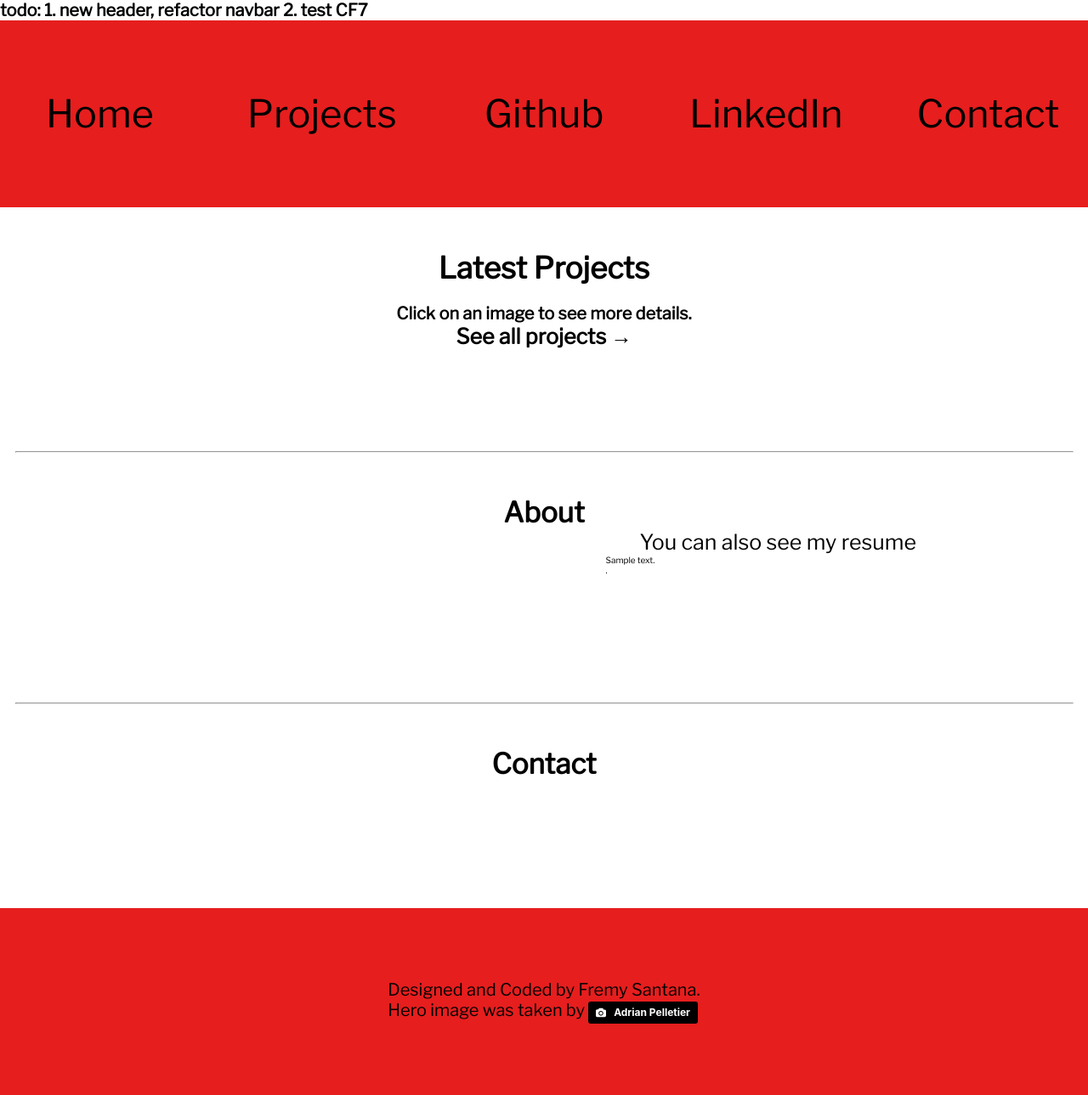
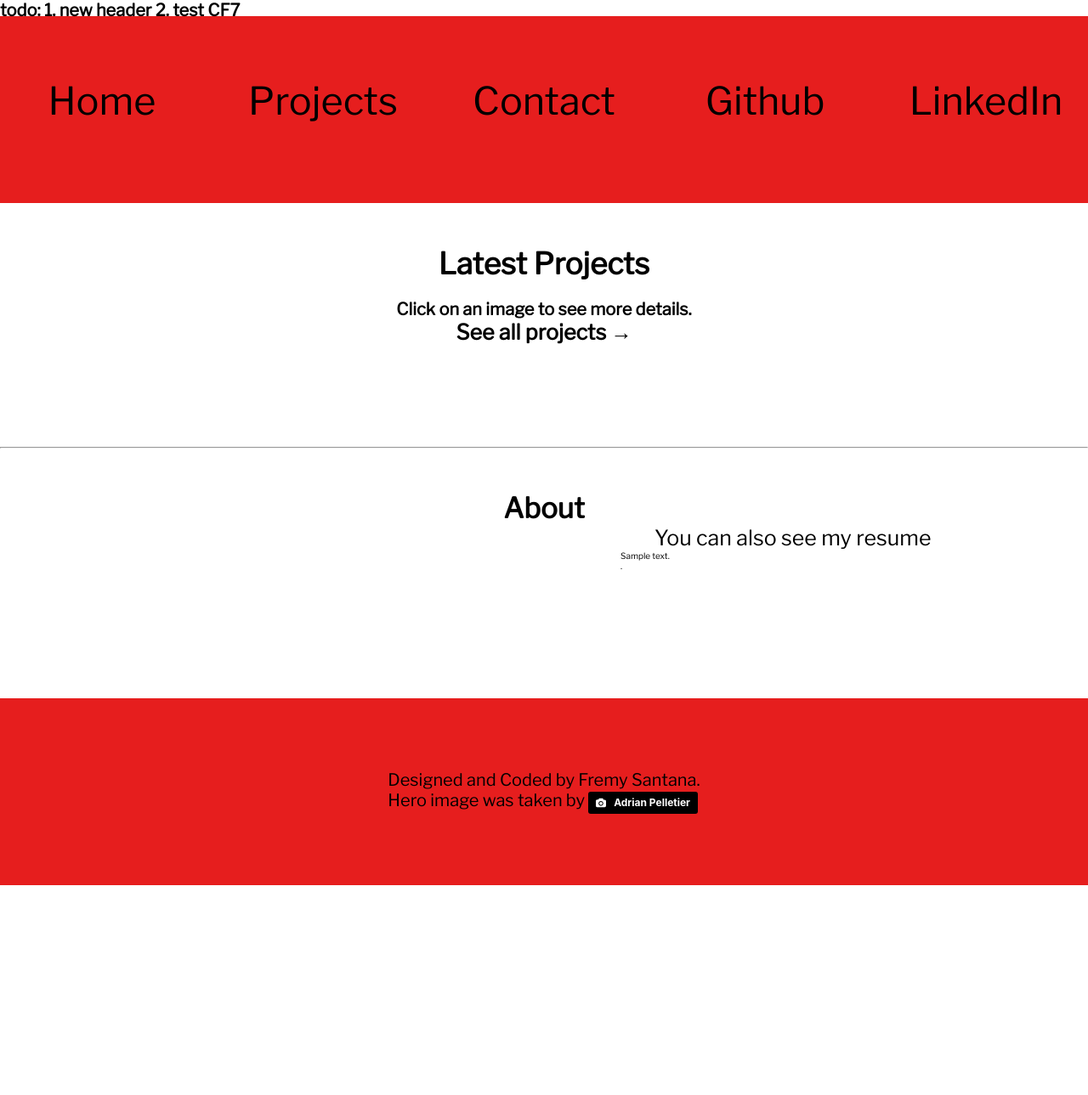
Before and after one commit to frmysantana/wordpress_portfolio, a WordPress theme: template themes/portfolio/front-page.php in a window 1280 px wide. Shown: the whole page at 85% size. After the commit the page ends 1042 px from the top, so only its background shows below. Run offline with PHP 8.4 and a stand-in for WordPress, Linux system fonts and the light colour scheme; the site name, menu and one post (Sample post) are stand-ins, and other content is empty; some libraries are stand-ins or nearby versions.

Commit message:
Refactored header and nav bar

```diff
--- a/themes/portfolio/css/base/_base.scss
+++ b/themes/portfolio/css/base/_base.scss
@@ -51,7 +51,7 @@
   justify-content: space-between;
   margin: 0 auto;
   height: 100%;
-  max-width: 124.5rem;
+  max-width: 140rem;
 
   @include respond(tab-land) {
     max-width: 100rem;
--- a/themes/portfolio/front-page.php
+++ b/themes/portfolio/front-page.php
@@ -40,10 +40,6 @@
         </div>
       </div>
     </section>
-    <hr class="container">
-    <section class="section-contact" id="contact">
-      <h3 class="section-contact__title">Contact</h3>
-    </section>
   </main>
 <?php get_footer();
 // [id]
--- a/themes/portfolio/functions.php
+++ b/themes/portfolio/functions.php
@@ -15,9 +15,11 @@
     /* SIZES
     550*450 - my image, home page latest project, & individual projects
     364 * 254 - blog archive pages
+    1912 * 400 - hero image in header
     */
     add_image_size('archiveSize', 360, 250, true);
     add_image_size('singleSize', 550, 450, true);
+    add_image_size('heroSize', 1912, 400);
   };
 
   add_action('after_setup_theme', 'portfolio_features');
--- a/themes/portfolio/header.php
+++ b/themes/portfolio/header.php
@@ -5,53 +5,44 @@
     <meta name="viewport" content="width=device-width, initial-scale=1">
     <?php wp_head(); ?>
   </head>
-  <?php $post_count = get_post_count();?>
+  <?php $post_count = get_post_count(); ?>
   <body id="site_content-js"
     <?php
-      // conditionally apply fill classes only if their is 1 blog post summary on the blog page.
+      // conditionally apply fill classes only if there is 1 blog post summary on the blog page.
       // is_home() checks if the current page is the blog index
       if((is_home() AND $post_count == 1) OR (is_404())) { echo 'class="body--fill-page"';}
     ?>>
-    <h1>todo: 1. new header, refactor navbar 2. test CF7</h1>
+    <h1>todo: 1. new header 2. test CF7</h1>
 
-    <header class="header">
+    <header>
+      <div class="hero">
+        <?php echo wp_get_attachment_image(108, 'heroSize'); ?>
+      </div>
+    </header>
+
+    <nav class="nav">
+
       <input type="checkbox" class="navigation__checkbox" id="navi-toggle">
 
       <label for="navi-toggle" class="navigation__button">
         <span class="navigation__icon">&nbsp;</span>
       </label>
 
-      <div class="navigation__background">
-        <ul class="navigation__list">
-          <li class="navigation__item nav-option--phone <?php if (is_page('Home')) echo 'nav-option--current-page'; ?>">
+        <ul class="container navigation__background">
+          <li class="navigation__item navigation__item--phone <?php if (is_page('Home')) echo 'navigation__item--current-page'; ?>">
             <a href="<?php echo site_url(); ?>" class="navigation__link">Home</a>
           </li>
-          <li class="navigation__item nav-option--phone <?php if (get_queried_object_id() == 23) echo 'nav-option--current-page'; ?>">
+          <li class="navigation__item navigation__item--phone <?php if (get_queried_object_id() == 23) echo 'navigation__item--current-page'; ?>">
             <a href="<?php echo site_url('/blog'); ?>" class="navigation__link">Projects</a>
           </li>
-          <li class="navigation__item nav-option--phone">
+          <li class="navigation__item navigation__item--phone <?php if (get_queried_object_id() == 98) echo 'navigation__item--current-page'; ?>">
+            <a href="<?php echo site_url('/contact'); ?>" class="navigation__link">Contact</a>
+          </li>
+          <li class="navigation__item navigation__item--phone">
             <a href="https://github.com/frmysantana" target="_blank" class="navigation__link">Github</a>
           </li>
-          <li class="navigation__item nav-option--phone">
+          <li class="navigation__item navigation__item--phone">
             <a href="https://www.linkedin.com/in/fremy-santana-5a714696" target="_blank" class="navigation__link">LinkedIn</a>
           </li>
-          <li class="navigation__item nav-option--phone <?php if (get_queried_object_id() == 98) echo 'nav-option--current-page'; ?>">
-            <a href="<?php echo site_url('/contact'); ?>" class="navigation__link">Contact</a>
-          </li>
         </ul>
-      </div>
-
-      <nav class="container">
-        <a href="<?php echo site_url(); ?>" class="nav-option nav-option__home <?php if (is_page('Home')) echo 'nav-option--current-page'; ?>">
-            Home
-        </a>
-        <a href="<?php echo site_url('/blog'); ?>" class="nav-option nav-option__projects <?php if (get_queried_object_id() == 23) echo 'nav-option--current-page';
-        // else echo "failed";
-        ?>">
-            Projects
-        </a>
-        <a class="nav-option" href="https://github.com/frmysantana" target="_blank">Github</a>
-        <a class="nav-option" href="https://www.linkedin.com/in/fremy-santana-5a714696" target="_blank">LinkedIn</a>
-        <a class="nav-option nav-option--email <?php if (get_queried_object_id() == 98) echo 'nav-option--current-page'; ?>" href="<?php echo site_url('/contact'); ?>">Contact</a>
-      </nav>
-    </header>
+    </nav>
--- a/themes/portfolio/index.php
+++ b/themes/portfolio/index.php
@@ -27,5 +27,4 @@
     ?>
   </main>
 <?php get_footer();
-// [id]
 ?>
--- a/themes/portfolio/style.css
+++ b/themes/portfolio/style.css
@@ -53,7 +53,7 @@
   justify-content: space-between;
   margin: 0 auto;
   height: 100%;
-  max-width: 124.5rem;
+  max-width: 140rem;
 }
 @media only screen and (max-width: 75em) {
   .container {
@@ -69,65 +69,30 @@
   flex-direction: column;
 }
 
-.header {
+.hero img {
+  width: 100%;
+}
+
+.nav {
   background-color: #e61e1e;
   height: 22rem;
   width: 100%;
-  position: relative;
-  top: 0;
-  left: 0;
+  margin-top: -0.5rem;
+  z-index: -1;
 }
 @media only screen and (max-width: 37.5em) {
-  .header {
+  .nav {
     height: 0;
   }
-}
-
-.nav-option {
-  border-radius: 1rem;
-  font-size: 4.5rem;
-  font-weight: normal;
-  height: 10rem;
-  line-height: 10rem;
-  text-align: center;
-  width: 20rem;
-}
-.nav-option--email {
-  font-size: 4.5rem;
-}
-.nav-option:hover {
-  color: #129ade;
-}
-@media only screen and (max-width: 75em) {
-  .nav-option {
-    font-size: 4rem;
-    width: 17rem;
-  }
-}
-@media only screen and (max-width: 37.5em) {
-  .nav-option {
-    display: none;
-  }
-}
-.nav-option--phone {
-  list-style: none;
-  margin: 0 auto 2rem;
-  padding: 2rem;
-  border-radius: 100px;
-  width: 30rem;
-}
-.nav-option--current-page {
-  background-color: #129ade;
-}
-.nav-option--current-page:hover {
-  color: black;
 }
 
 .navigation__checkbox {
   display: none;
 }
+@media only screen and (max-width: 37.5em) {
   .navigation__background {
     display: none;
+  }
 }
 .navigation__button {
   display: none;
@@ -169,26 +134,62 @@
 .navigation__icon::after {
   top: 0.8rem;
 }
+@media only screen and (max-width: 37.5em) {
   .navigation__checkbox:checked ~ .navigation__background {
     display: inline-block;
     background-color: #e61e1e;
     position: fixed;
+    padding-top: 10rem;
     top: 0;
     left: 0;
-  width: 100%;
+    min-width: 100%;
     z-index: 10;
   }
-.navigation__list {
-  margin-top: 3.5rem;
 }
 .navigation__item {
-  font-size: 5.5rem;
+  border-radius: 1rem;
+  font-size: 4.5rem;
   text-align: center;
   margin-bottom: 2rem;
+  display: inline-block;
+  font-weight: normal;
+  height: 10rem;
+  line-height: 10rem;
+  text-align: center;
+  width: 24rem;
+}
+.navigation__item:hover {
+  color: #129ade;
+}
+@media only screen and (max-width: 75em) {
+  .navigation__item {
+    font-size: 4rem;
+    width: 17rem;
+  }
+}
+@media only screen and (max-width: 37.5em) {
+  .navigation__item {
+    display: none;
+  }
+}
+@media only screen and (max-width: 37.5em) {
+  .navigation__item--phone {
+    display: list-item;
+    list-style: none;
+    margin: 0 auto 2rem;
+    border-radius: 100px;
+    width: 30rem;
+  }
+}
+.navigation__item--current-page {
+  background-color: #129ade;
+}
+.navigation__item--current-page:hover {
+  color: black;
 }
 .navigation__checkbox:checked + .navigation__button {
   left: 90%;
-  z-index: 1;
+  z-index: 11;
 }
 .navigation__checkbox:checked + .navigation__button .navigation__icon {
   background-color: transparent;
@@ -202,11 +203,6 @@
   transform: rotate(-135deg);
 }
 
-/*
-  nav-item styles for when they're displayed in phone menu
-    font-size: 3.5rem;
-    width: 14rem;
-*/
 .footer {
   background-color: #e61e1e;
   height: 22rem;
@@ -292,6 +288,7 @@
 .section-about .resume-link {
   color: #e61e1e;
   font-weight: 600;
+  cursor: pointer;
 }
 
 .section__latest-projects {
```
Also changed, not shown: themes/portfolio/css/layouts/_header.scss (+1 -54 lines), themes/portfolio/css/layouts/_navigation.scss (+61 -14 lines), uploads/2018/09/milky-way-cropped-1024x214.jpeg (added), uploads/2018/09/milky-way-cropped-150x150.jpeg (added), uploads/2018/09/milky-way-cropped-300x63.jpeg (added), uploads/2018/09/milky-way-cropped-360x250.jpeg (added), uploads/2018/09/milky-way-cropped-550x400.jpeg (added), uploads/2018/09/milky-way-cropped-768x161.jpeg (added), uploads/2018/09/milky-way-cropped.jpeg (added), 2 other files. Lines whose indentation alone changed are shown as unchanged.
